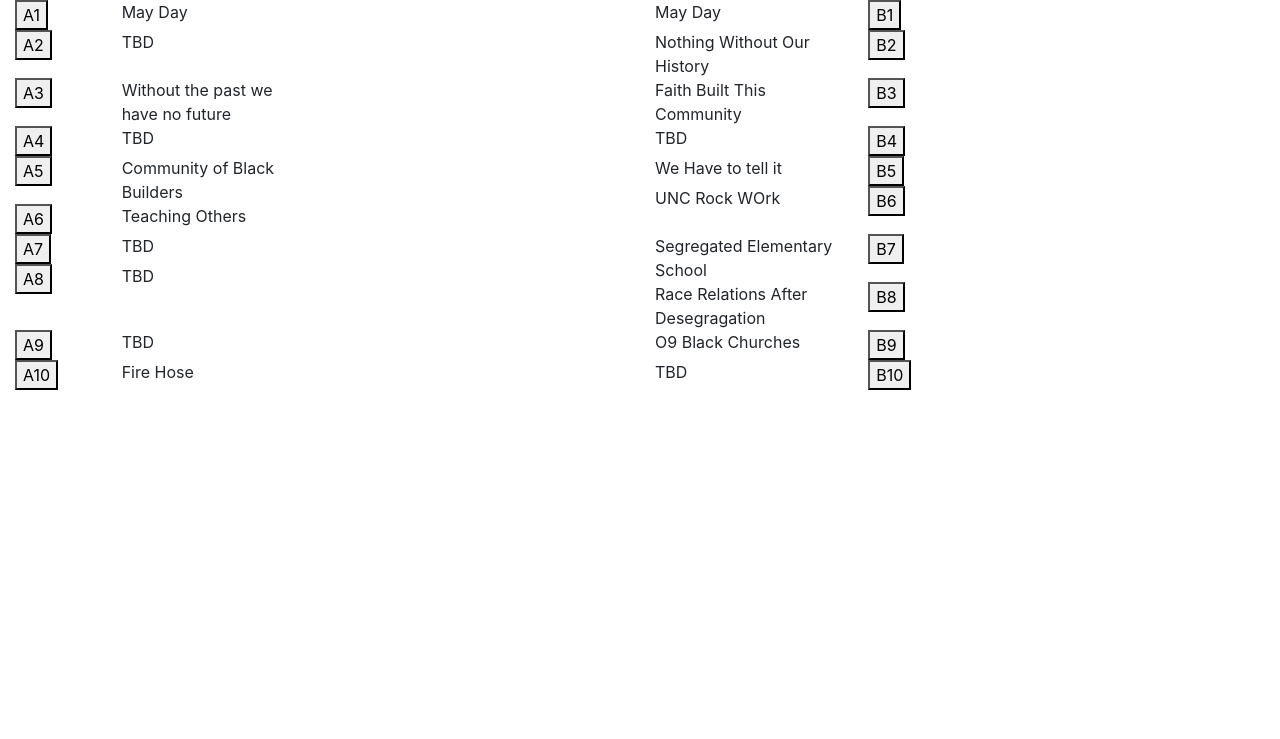
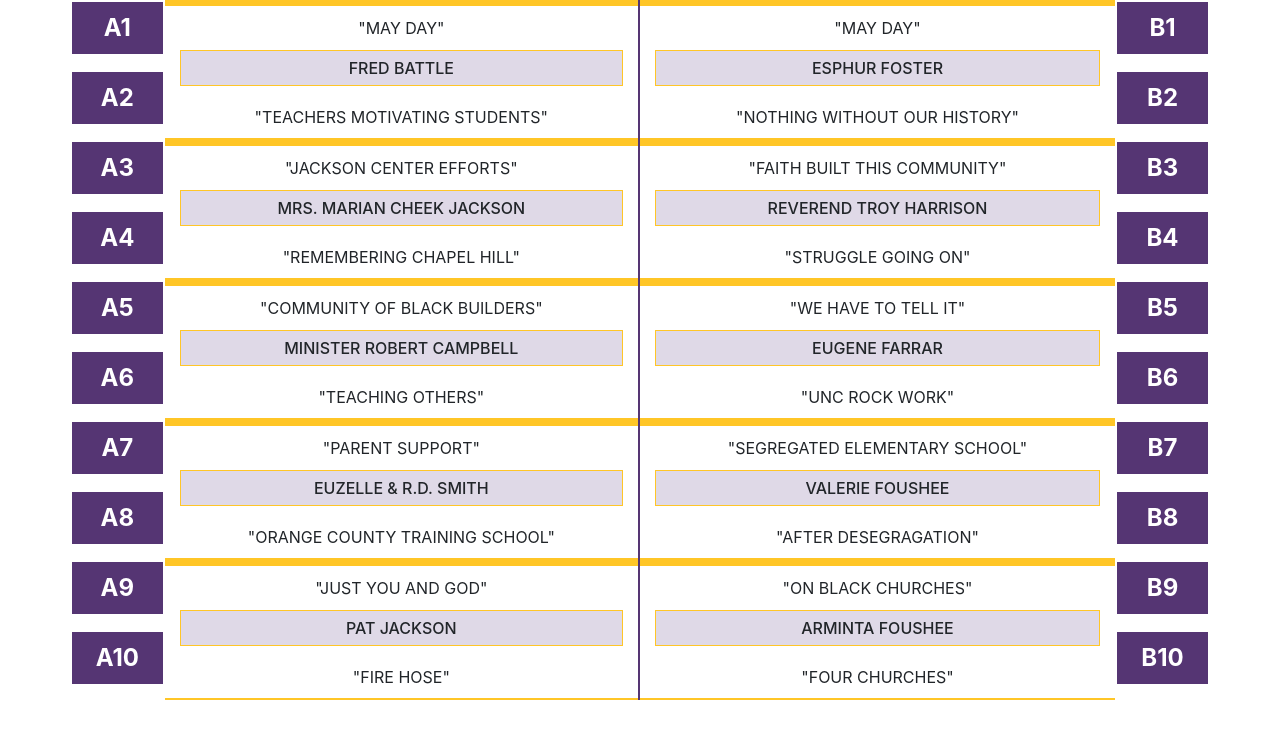
Before and after one commit to kayaelle/MCJC-jukebox, a Jekyll site: the page built from index.md, in a window 1280 px wide. Shown: the top 739 px of the page. Built offline with Jekyll 4.4.1, drawn with Linux system fonts in a browser that asks for light colours.

Commit message:
adding new files

```diff
--- a/_data/clips.yml
+++ b/_data/clips.yml
@@ -10,87 +10,87 @@
         clips:
           - id: A1
             title: May Day
-            file: Clip_Battle_Fred_SOHP_0101_01.mp3
+            file: A1_FredBattle_MayDay.mp3
           - id: A2
-            title: TBD
-            file: EsphurFosterMayDay.mp3
+            title: Teachers Motivating Students
+            file: A2_FredBattle_TeachersMotivatingStudents.mp3
       - name: Esphur Foster
         clips:
           - id: B1
             title: May Day
-            file: Clip_Battle_Fred_SOHP_0101_01.mp3
+            file: B1_EsphurFoster_MayDay.mp3
           - id: B2
             title: Nothing Without Our History
-            file: EsphurFosterMayDay.mp3
+            file: B2_EsphurFoster_NothingWithoutOurHistory.mp3
   - theme: Jackson Center
     people:
       - name: Mrs. Marian Cheek Jackson
         clips:
           - id: A3
-            title: Without the past we have no future
-            file: Clip_Battle_Fred_SOHP_0101_01.mp3
+            title: Jackson Center Efforts
+            file: A3_MrsMarianCheekJackson_JacksonCenterEfforts.mp3
           - id: A4
-            title: TBD
-            file: EsphurFosterMayDay.mp3
+            title: Remembering Chapel Hill
+            file: A4_MrsMarianCheekJackson_RememberingChapelHill.mp3
       - name: Reverend Troy Harrison
         clips:
           - id: B3
             title: Faith Built This Community
-            file: Clip_Battle_Fred_SOHP_0101_01.mp3
+            file: B3_ReverendTroyHarrison_FaithBuilt_This_Community.mp3
           - id: B4
-            title: TBD
-            file: EsphurFosterMayDay.mp3
+            title: Struggle Going On
+            file: B4_ReverendTroyHarrison_StruggleGoingOn.mp3
   - theme: Builders
     people:
       - name: Minister Robert Campbell
         clips:
           - id: A5
             title: Community of Black Builders
-            file: Clip_Battle_Fred_SOHP_0101_01.mp3
+            file: A5_MinisterRobertCampbell_CommunityOfBlackBuilders.mp3
           - id: A6
             title: Teaching Others
-            file: EsphurFosterMayDay.mp3
+            file: A6_MinisterRobertCampbell_TeachingOthers.mp3
       - name: Eugene Farrar
         clips:
           - id: B5
             title: We Have to tell it
-            file: Clip_Battle_Fred_SOHP_0101_01.mp3
+            file: B5_EugeneFarrar_WeHaveToTellIt.mp3
           - id: B6
-            title: UNC Rock WOrk
-            file: EsphurFosterMayDay.mp3
+            title: UNC Rock Work
+            file: B6_EugeneFarrar_UNCRockWork.mp3
   - theme: Teachers
     people:
       - name: Euzelle & R.D. Smith
         clips:
           - id: A7
-            title: TBD
-            file: Clip_Battle_Fred_SOHP_0101_01.mp3
+            title: Parent Support
+            file: A7_RDandEuzelleSmith_ParentSupport.mp3
           - id: A8
-            title: TBD
-            file: EsphurFosterMayDay.mp3
+            title: Orange County Training School
+            file: A8_RDandEuzelleSmith_OrangeCountyTrainingSchool.mp3
       - name: Valerie Foushee
         clips:
           - id: B7
             title: Segregated Elementary School
-            file: Clip_Battle_Fred_SOHP_0101_01.mp3
+            file: B7_ValerieFoushee_SegregatedElementarySchool.mp3
           - id: B8
-            title: Race Relations After Desegragation
-            file: EsphurFosterMayDay.mp3
+            title: After Desegragation
+            file: B8_Valerie_Foushee_RaceRelationsAfterDesegregation.mp3
   - theme: Faith
     people:
       - name: Pat Jackson
         clips:
           - id: A9
-            title: TBD
-            file: Clip_Battle_Fred_SOHP_0101_01.mp3
+            title: Just You and God
+            file: A9_PatJackson_JustYouAndGod.mp3
           - id: A10
             title: Fire Hose
-            file: EsphurFosterMayDay.mp3
+            file: A10_PatJackson_FireHose.mp3
       - name: Arminta Foushee
         clips:
           - id: B9
-            title: O9 Black Churches
-            file: Clip_Battle_Fred_SOHP_0101_01.mp3
+            title: On Black Churches
+            file: B9_ArmintaFoushee_OnBlackChurches.mp3
           - id: B10
-            title: TBD
-            file: EsphurFosterMayDay.mp3
+            title: Four Churches
+            file: B10_ArmintaFousheeFourChurches.mp3
--- a/_layouts/default.html
+++ b/_layouts/default.html
@@ -9,6 +9,10 @@
     <link href="{{ base }}/css/bootstrap.css" rel="stylesheet">
     <!-- Local Stylesheet -->
     <link href="{{ base }}/css/styles.css" rel="stylesheet">
+
+    <link rel="preconnect" href="https://fonts.googleapis.com">
+    <link rel="preconnect" href="https://fonts.gstatic.com" crossorigin>
+    <link href="https://fonts.googleapis.com/css2?family=Archivo:ital,wght@0,100..900;1,100..900&display=swap" rel="stylesheet">
 
   </head>
   <body>
@@ -29,6 +33,11 @@
           }
         }
       }, true);
+
+      $('button').on('click', function(){
+        $('button').removeClass('selected');
+        $(this).addClass('selected');
+      });
     </script>
 
 
--- a/css/styles.css
+++ b/css/styles.css
@@ -0,0 +1,89 @@
+body {
+  "Archivo", sans-serif;
+}
+
+a.button {
+  /*-webkit-appearance: button;
+  -moz-appearance: button;
+  appearance: button;*/
+  -webkit-appearance: none;
+  background-color: #553573;
+  border: 6px solid #000000;
+  border: none;
+  color: white;
+  padding: 32px 15px;
+  text-align: center;
+  text-decoration: none;
+  display: inline-block;
+  font-size: 16px;
+  font-weight: bold;
+  margin: 2px 2px;
+  cursor: pointer;
+  width: 90%;
+}
+
+.btn {
+  display: inline-block;
+  font-weight: 700;
+  color: #ffffff;
+  text-align: center;
+  vertical-align: middle;
+  -webkit-user-select: none;
+  -moz-user-select: none;
+  -ms-user-select: none;
+  user-select: none;
+  background-color: #553573;
+  border: 2px solid #ffffff;
+  font-size: 1.5rem;
+  line-height: 1.5;
+  border-radius: 0rem;
+  width: 100%;
+  transition: color 0.15s ease-in-out, background-color 0.15s ease-in-out, border-color 0.15s ease-in-out, box-shadow 0.15s ease-in-out;
+}
+
+button .btn:hover, button.selected  {
+  color: #553573;
+  text-decoration: none;
+  background-color: #ffffff;
+  border: 2px solid #553573;
+}
+
+.col-2 {
+  padding: 0;
+}
+
+.song-name {
+  text-align: center;
+  font-size: 1rem;
+  text-transform: uppercase;
+}
+
+.top-border {
+  border-top: 6px solid #ffc627;
+  padding-bottom: 10px;
+  padding-top: 10px;
+}
+
+.bottom-border {
+  border-bottom: 2px solid #ffc627;
+  padding-top: 35px;
+  /*margin-bottom: 10px;*/
+ /* margin-top: 30px;*/
+}
+
+.right-border {
+  border-right: 2px solid #553573;
+}
+
+
+.person-name {
+  margin-top: 10px;
+  margin-bottom: 40px;
+  text-align: center;
+  font-size: 1rem;
+  font-weight: 500;
+  border: 1px solid #ffc627;
+  background-color: #dfd9e7;
+  text-transform: uppercase;
+  padding: 5px;
+}
--- a/index.md
+++ b/index.md
@@ -3,31 +3,33 @@
 title: Marian Cheek Jackson Center Sound Clip Juke Box
 ---
 
-<div class="container-fluid">
+<div class="container-lg">
 	{% for item in site.data.clips.sound-clips %}
 		{% for theme in item.theme %}
 			<div class="row">
 				{% for person in item.people %}
-					<div class="col">
+					<div class="col-6 {% if forloop.first == true %}right-border{% endif %}">
 						{% for clip in person.clips %}
-							<div class="row">
+							<div class="row" style="height:70px;">
 								{% if clip.id contains "A" %}
 									<div class="col-2">
-										<button onclick="this.firstChild.play()"><audio src="../clips/{{ clip.file }}"></audio>{{ clip.id }}</button>
+										<button class="btn btn-lg" onclick="this.firstChild.play()"><audio src="../clips/{{ clip.file }}"></audio>{{ clip.id }}</button>
 									</div>
-									<div class="col-4">
-										<div class="song-name">{{ clip.title }}</div>
-									</div>
-								{% elsif clip.id contains "B" %}
-									<div class="col-4">
-										<div class="song-name">{{ clip.title }}</div>
+									<div class="col-sm-10 {% if forloop.first == true %}top-border{% else %}bottom-border{% endif %}">
+										<div class="song-name">"{{ clip.title }}"</div>
+											{% if forloop.first == true %}
+												<div class="person-name">{{ person.name }}</div>
+											{% endif %}
+										</div>
+								{% else %}
+									<div class="col-sm-10 {% if forloop.first == true %}top-border{% else %}bottom-border{% endif %}">
+										<div class="song-name">"{{ clip.title }}"</div>
+										{% if forloop.first == true %}
+												<div class="person-name">{{ person.name }}</div>
+										{% endif %}
 									</div>
 									<div class="col-2">
-										<button onclick="this.firstChild.play()"><audio src="../clips/{{ clip.file }}"></audio>{{ clip.id }}</button>
-									</div>
-								{% else %}
-									<div class="col-6">
-										<div>NAME {{ person.name }}</div>
+										<button class="btn btn-lg"  onclick="this.firstChild.play()"><audio src="../clips/{{ clip.file }}"></audio>{{ clip.id }}</button>
 									</div>
 								{% endif %}
 							</div>
```
